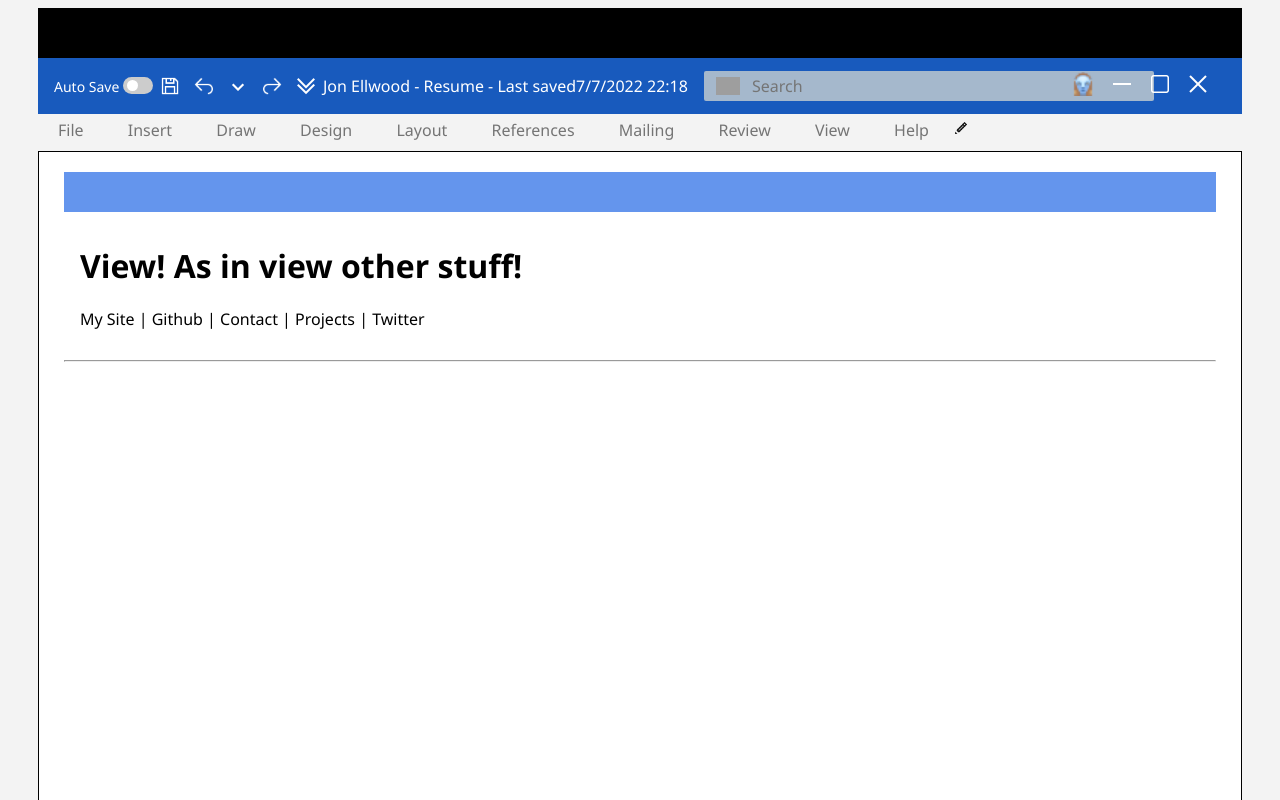
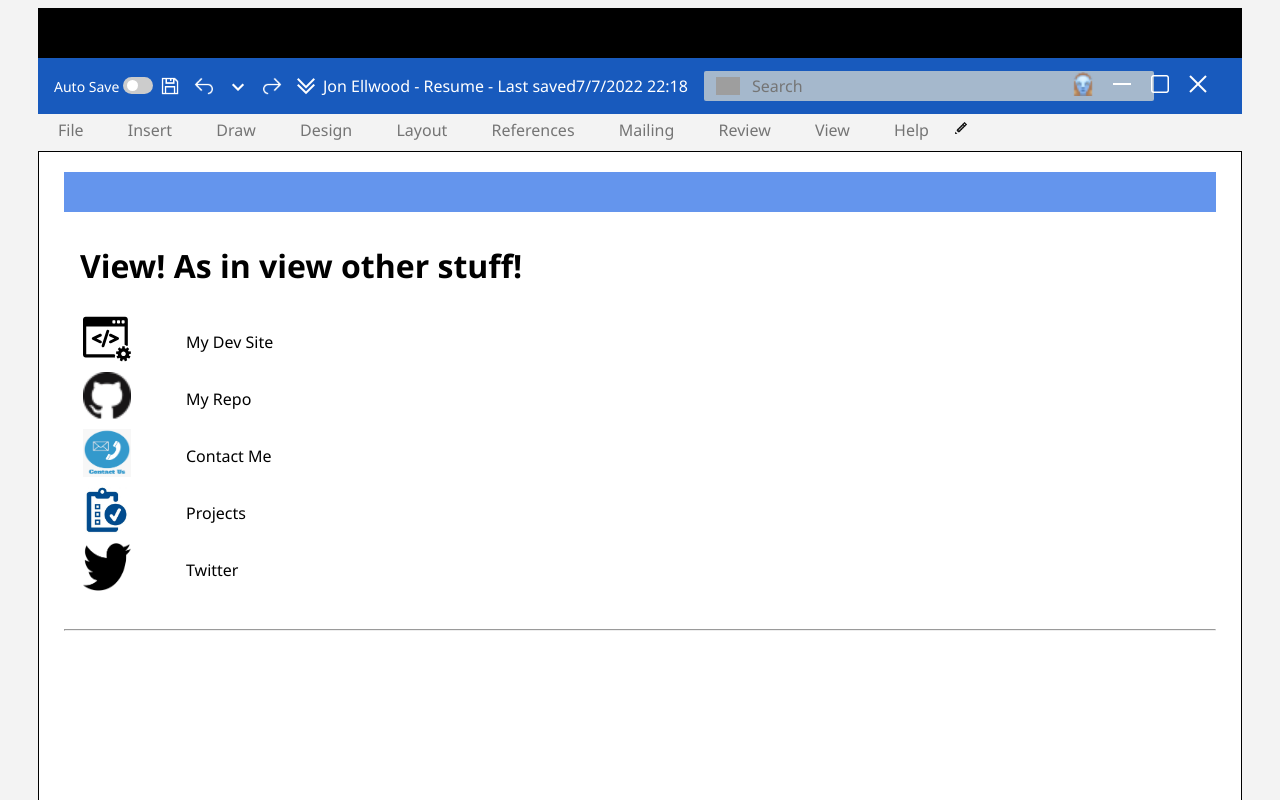
Before and after one commit to jonellwood/resume, a plain HTML site: page view.html in a window 1280 px wide. Shown: the top 800 px of the page. Drawn offline with Linux system fonts and the light colour scheme; grey boxes are pictures that could not be loaded.

Commit message:
Created a view page

```diff
--- a/main.css
+++ b/main.css
@@ -194,6 +194,9 @@ a {
 .references-table th {
   padding-right: 175px;
 }
+.view-table th {
+  padding-right: 100px;
+}
 .icon-container {
   display: flex;
 }
--- a/view.html
+++ b/view.html
@@ -75,11 +75,46 @@
             </div>
             <div class="view">
                 <h1>View! As in view other stuff!</h1>
-                <a href="https://jonellwood.dev" target="_blank">My Site |</a>
-                <a href="https://github.com/jonellwood" target="_blank">Github |</a>
-                <a href="https://contact.jonellwood.dev" target="_blank">Contact |</a>
-                <a href="https://projects.jonellwood.dev" target="_blank">Projects |</a>
-                <a href="https://twitter.com/thejonellwood" target="_blank">Twitter</a>
+                <table class="view-table">
+                    <th>
+                    <td></td>
+                    <td></td>
+                    </th>
+                    <tr>
+                        <td><a href="https://jonellwood.dev" target="_blank">
+                                <img src="./icons/dev-site-icon.svg" width="48px" height="48px" alt="dev icon">
+                            </a></td>
+                        <td>My Dev Site</td>
+                    </tr>
+                    <tr>
+                        <td><a href="https://github.com/jonellwood" target="_blank">
+                                <img src="./icons/github-icon.png" width="48px" height="48px" alt="github icon">
+                            </a></td>
+                        <td>My Repo</td>
+                    </tr>
+                    <tr>
+                        <td><a href="https://contact.jonellwood.dev" target="_blank">
+                                <img src="./icons/contact-icon.png" width="48px" height="48px" alt="contact icon">
+                            </a></td>
+                        <td>Contact Me</td>
+                    </tr>
+                    <tr>
+                        <td><a href="https://projects.jonellwood.dev" target="_blank">
+                                <img src="./icons/projects-icon.jpg" width="48px" height="48px" alt="contact icon">
+                            </a></td>
+                        <td>Projects</td>
+                    </tr>
+                    <tr>
+                        <td><a href="https://twitter.com/thejonellwood" target="_blank">
+                                <img src="./icons/twitter-icon.png" width="48px" height="48px" alt="contact icon">
+                            </a></td>
+                        <td>Twitter</td>
+                    </tr>
+                </table>
+
+
+
+
                 </p>
             </div>
             <div>
```
Also changed, not shown: icons/contact-icon.png (added), icons/dev-site-icon.svg (added), icons/github-icon.png (added), icons/projects-icon.jpg (added), icons/twitter-icon.png (added).
